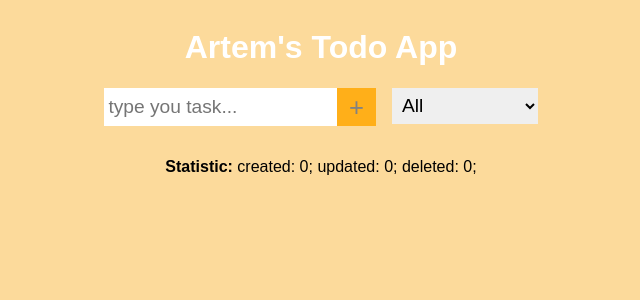
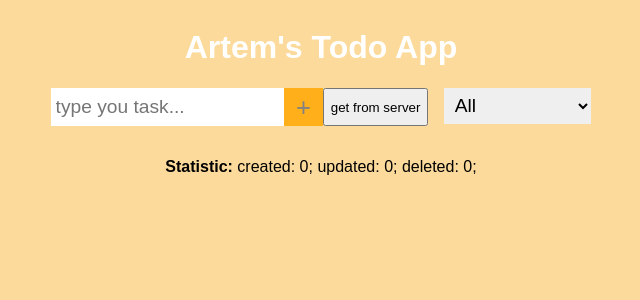
Before and after one commit to ArtemLigerko/my-todo-app, a React (Create React App) app: page / in a window 1280 px wide. Shown: the top 300 px of the page, without its empty margins (319-959 px from the left). Built offline with nearby package versions, Linux system fonts and the light colour scheme.

Commit message:
v1.5.0 Added button Get from server (fetch todo from server)

```diff
--- a/package.json
+++ b/package.json
@@ -10,7 +10,7 @@
     "gh-pages": "^4.0.0",
     "react": "^18.1.0",
     "react-dom": "^18.1.0",
-    "react-scripts": "5.0.1",
+    "react-scripts": "^2.1.3",
     "web-vitals": "^2.1.4"
   },
   "scripts": {
--- a/src/App.css
+++ b/src/App.css
@@ -59,7 +59,7 @@ body {
 .todo-list {
     display: flex;
     flex-direction: column;
-    align-items: center;
+    align-items: left;
     padding: 0;
     margin: 10px 0;
 }
@@ -73,7 +73,8 @@ li {
     background-color: white;
     padding: 0.3rem;
     /* margin-right: 5px; */
-    width: 20rem;
+    width: 400px;
+    /* max-width: 500px; */
     list-style-type: none;
     text-align: left;
     font-size: 1.2rem;
@@ -84,7 +85,7 @@ li {
 }
 .todoEditInput {
     padding: 0.3rem;
-    width: 20rem;
+    width: 400px;
     height: 20px;
     font-size: 1.2rem;
     border-style: dotted;
--- a/src/components/TodoInputBar.js
+++ b/src/components/TodoInputBar.js
@@ -17,7 +17,6 @@ function TodoInputBar({ inputText, setInputText, todos, setTodos, setStatus,
         setTodos([
             ...todos,
             {
-                todoNumber: counter.counterCreated,
                 text: inputText,
                 id: Math.random() * 1000,
                 completed: false,
@@ -31,6 +30,26 @@ function TodoInputBar({ inputText, setInputText, todos, setTodos, setStatus,
 
     const statusHandler = (e) => {
         setStatus(e.target.value);
+    }
+
+    const fetchTodos = (e) => {
+        e.preventDefault();
+        let url = 'https://gist.githubusercontent.com/alexandrtovmach/0c8a29b734075864727228c559fe9f96/raw/c4e4133c9658af4c4b3474475273b23b4a70b4af/todo-task.json'
+        fetch(url)
+            .then(response => response.json())
+            .then(getTodos => {
+                console.log(getTodos)
+                setTodos(getTodos.map(item => {
+                    return {
+                        ...item,
+                        text: item.text,
+                        id: item.id,
+                        completed: item.isCompleted,
+                        edit: false,
+                        disableButtons: false,
+                    }
+                }))
+            });
     }
 
     return (
@@ -50,6 +69,9 @@ function TodoInputBar({ inputText, setInputText, todos, setTodos, setStatus,
             >
                 +
             </button>
+            <button onClick={fetchTodos}>
+                get from server
+            </button>
             <div >
                 <select className="select" onChange={statusHandler}>
                     <option>All</option>
```
Also changed, not shown: 1 other file (tests, documents, lock files or other folders).
